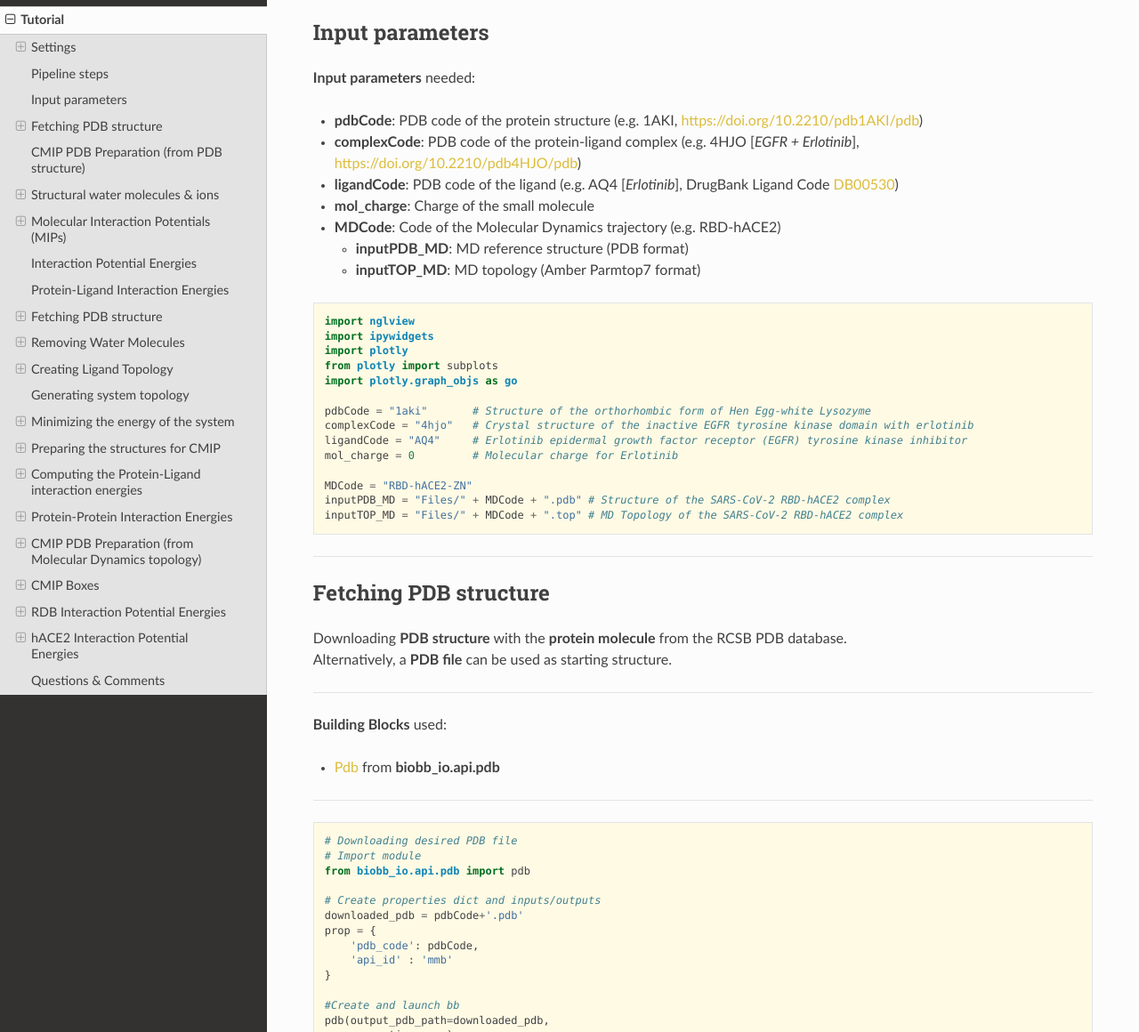
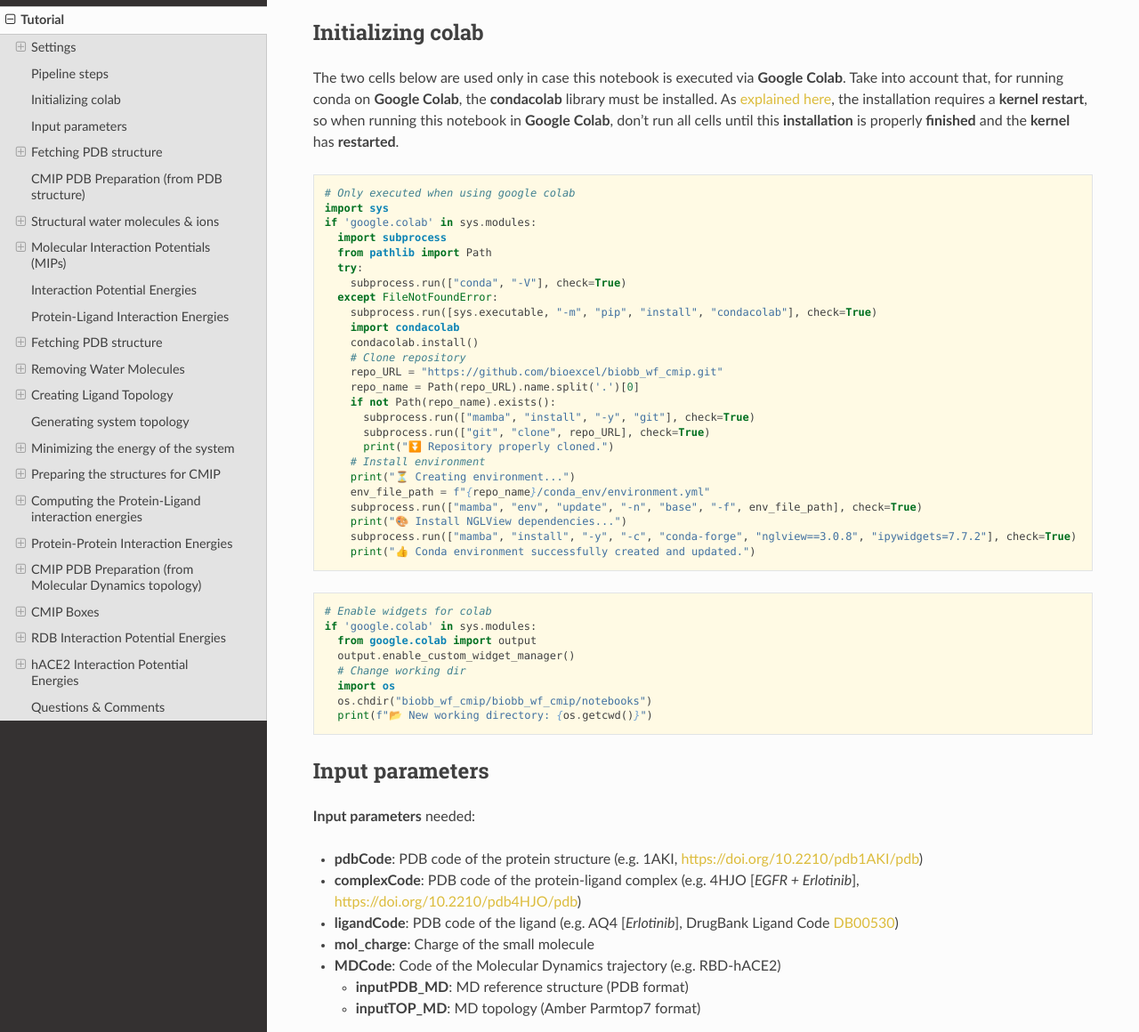
Before and after one commit to bioexcel/biobb_wf_cmip, a Sphinx documentation site: the page built from biobb_wf_cmip/docs/source/tutorial.md, in a window 1280 px wide and 1400 px high, scrolled down 1958 px. Shown: the part 240-1400 px from the top of the window at 89% size. Built offline with Sphinx 7.4.7 and the Read the Docs theme 2.0.0, drawn with Linux system fonts in a browser that asks for light colours; some of the changed text lies outside the part shown.

Commit message:
Bug fixes

````diff
--- a/biobb_wf_cmip/docs/source/tutorial.md
+++ b/biobb_wf_cmip/docs/source/tutorial.md
@@ -68,6 +68,50 @@ jupyter-notebook biobb_wf_cmip/notebooks/biobb_wf_cmip.ipynb
 	title="Bioexcel2 logo" width="400" />
 ***
 
+## Initializing colab
+The two cells below are used only in case this notebook is executed via **Google Colab**. Take into account that, for running conda on **Google Colab**, the **condacolab** library must be installed. As [explained here](https://pypi.org/project/condacolab/), the installation requires a **kernel restart**, so when running this notebook in **Google Colab**, don't run all cells until this **installation** is properly **finished** and the **kernel** has **restarted**.
+
+
+```python
+# Only executed when using google colab
+import sys
+if 'google.colab' in sys.modules:
+  import subprocess
+  from pathlib import Path
+  try:
+    subprocess.run(["conda", "-V"], check=True)
+  except FileNotFoundError:
+    subprocess.run([sys.executable, "-m", "pip", "install", "condacolab"], check=True)
+    import condacolab
+    condacolab.install()
+    # Clone repository
+    repo_URL = "https://github.com/bioexcel/biobb_wf_cmip.git"
+    repo_name = Path(repo_URL).name.split('.')[0]
+    if not Path(repo_name).exists():
+      subprocess.run(["mamba", "install", "-y", "git"], check=True)
+      subprocess.run(["git", "clone", repo_URL], check=True)
+      print("⏬ Repository properly cloned.")
+    # Install environment
+    print("⏳ Creating environment...")
+    env_file_path = f"{repo_name}/conda_env/environment.yml"
+    subprocess.run(["mamba", "env", "update", "-n", "base", "-f", env_file_path], check=True)
+    print("🎨 Install NGLView dependencies...")
+    subprocess.run(["mamba", "install", "-y", "-c", "conda-forge", "nglview==3.0.8", "ipywidgets=7.7.2"], check=True)
+    print("👍 Conda environment successfully created and updated.")
+```
+
+
+```python
+# Enable widgets for colab
+if 'google.colab' in sys.modules:
+  from google.colab import output
+  output.enable_custom_widget_manager()
+  # Change working dir
+  import os
+  os.chdir("biobb_wf_cmip/biobb_wf_cmip/notebooks")
+  print(f"📂 New working directory: {os.getcwd()}")
+```
+
 <a id="input"></a>
 ## Input parameters
 **Input parameters** needed:
@@ -193,6 +237,7 @@ prop = {
 }
 
 cmip_titration(input_pdb_path=cmipPDB,
+          input_vdw_params_path='/usr/local/share/cmip/dat/vdwprm' if 'google.colab' in sys.modules else None,
           output_pdb_path=wat_ions_pdb,
           output_log_path=wat_ions_log,
           properties=prop)
@@ -262,6 +307,7 @@ prop = {
 }
 
 cmip_run( input_pdb_path=cmipPDB,
+          input_vdw_params_path='/usr/local/share/cmip/dat/vdwprm' if 'google.colab' in sys.modules else None,
           output_log_path=mip_pos_log,
           output_cube_path=mip_pos_cube,
           properties=prop)
@@ -300,9 +346,10 @@ prop = {
 }
 
 cmip_run(input_pdb_path=cmipPDB,
-          output_log_path=mip_neg_log,
-          output_cube_path=mip_neg_cube,
-          properties=prop)
+         input_vdw_params_path='/usr/local/share/cmip/dat/vdwprm' if 'google.colab' in sys.modules else None,
+         output_log_path=mip_neg_log,
+         output_cube_path=mip_neg_cube,
+         properties=prop)
 ```
 
 <a id="visMIP2"></a>
@@ -338,6 +385,7 @@ prop = {
 }
 
 cmip_run( input_pdb_path=cmipPDB,
+          input_vdw_params_path='/usr/local/share/cmip/dat/vdwprm' if 'google.colab' in sys.modules else None,
           output_log_path=mip_neutral_log,
           output_cube_path=mip_neutral_cube,
           properties=prop)
@@ -395,7 +443,7 @@ view3
 ipywidgets.HBox([view1, view2, view3])
 ```
 
-<img src='_static/ngl6.png' style='float:left;width:33%;'></img><img src='_static/ngl7.png' style='float:left;width:33%;'></img><img src='_static/ngl8.png' style='float:left;width:33%;'></img>
+<img src='_static/ngl6.png' style="float:left;width:33%;"></img><img src='_static/ngl7.png' style="float:left;width:33%;"></img><img src='_static/ngl8.png' style="float:left;width:33%;"></img>
 
 <a id="interaction"></a>
 ***
@@ -613,7 +661,7 @@ view2
 ipywidgets.HBox([view1, view2])
 ```
 
-<img src='_static/ngl11.png' ></img>
+<img src='_static/ngl11.png'></img>
 
 <a id="systemTop"></a>
 ***
@@ -803,6 +851,7 @@ prop = {
 
 cmip_run(input_pdb_path=cmipPDB_EGFR_Prot_ignored,
          input_probe_pdb_path=cmipPDB_EGFR_Prot,
+         input_vdw_params_path='/usr/local/share/cmip/dat/vdwprm' if 'google.colab' in sys.modules else None,
          output_log_path=EGFR_energies_log,
          output_byat_path=EGFR_byat_out,
          properties=prop)
@@ -818,20 +867,23 @@ Plotting the **Protein-Ligand interaction energies** with the **protein atom id*
 
 
 ```python
-import plotly
 import plotly.graph_objs as go
 from biobb_cmip.utils.representation import get_energies_byat
 
 atom_list, energy_dict = get_energies_byat(EGFR_byat_out, cutoff=50)
 
-plotly.offline.init_notebook_mode(connected=True)
-
-fig = {"data": [go.Scatter(x=atom_list, y=energy_dict['ES&VDW'])],
-       "layout": go.Layout(title="CMIP Interaction Potential",
-                           xaxis=dict(title = "Atom Number"),
-                           yaxis=dict(title = "Potential Energy Kcal/mol"))}
-
-plotly.offline.iplot(fig)
+# Create a scatter plot
+fig = go.Figure(data=go.Scatter(x=atom_list, y=energy_dict['ES&VDW'], mode='lines'))
+
+# Update layout
+fig.update_layout(title="CMIP Interaction Potential",
+                  xaxis_title="Atom Number",
+                  yaxis_title="Potential Energy Kcal/mol",
+                  height=600)
+
+# Show the figure (renderer changes for colab and jupyter)
+rend = 'colab' if 'google.colab' in sys.modules else ''
+fig.show(renderer=rend)
 ```
 
 <img src='_static/plot1.png'></img>
@@ -846,22 +898,24 @@ Plotting the **Protein-Ligand interaction energies** with the **protein residue
 
 
 ```python
-import plotly
 import plotly.graph_objs as go
 import re
 from biobb_cmip.utils.representation import get_energies_byres
 
-
 res_list, energy_dict = get_energies_byres(EGFR_byat_out, cutoff=55)
 
-plotly.offline.init_notebook_mode(connected=True)
-
-fig = {"data": [go.Scatter(x=res_list, y=energy_dict['ES&VDW'])],
-       "layout": go.Layout(title="CMIP Interaction Potential",
-                           xaxis=dict(title = "Residue ID"),
-                           yaxis=dict(title = "Potential Energy Kcal/mol"))}
-
-plotly.offline.iplot(fig)
+# Create a scatter plot
+fig = go.Figure(data=go.Scatter(x=res_list, y=energy_dict['ES&VDW'], mode='lines'))
+
+# Update layout
+fig.update_layout(title="CMIP Interaction Potential",
+                  xaxis_title="Residue ID",
+                  yaxis_title="Potential Energy Kcal/mol",
+                  height=600)
+
+# Show the figure (renderer changes for colab and jupyter)
+rend = 'colab' if 'google.colab' in sys.modules else ''
+fig.show(renderer=rend)
 
 energy_cutoff = -1.5
 identified_residues = [res_list[energy_dict['ES&VDW'].index(item)]
@@ -992,7 +1046,7 @@ view2
 ipywidgets.HBox([view1, view2])
 ```
 
-<img src='_static/ngl15.png' ></img>
+<img src='_static/ngl15.png'></img>
 
 <a id="cmip_boxes"></a>
 ***
@@ -1028,6 +1082,7 @@ prop = {
 }
 
 cmip_run(input_pdb_path=cmipPDB_MD_RBD,
+         input_vdw_params_path='/usr/local/share/cmip/dat/vdwprm' if 'google.colab' in sys.modules else None,
          output_log_path=cmip_RBD_box_log,
          output_json_box_path=cmip_RBD_box_json,
          properties=prop)
@@ -1076,6 +1131,7 @@ prop = {
 }
 
 cmip_run(input_pdb_path=cmipPDB_MD_hACE2,
+         input_vdw_params_path='/usr/local/share/cmip/dat/vdwprm' if 'google.colab' in sys.modules else None,
          output_log_path=cmip_hACE2_box_log,
          output_json_box_path=cmip_hACE2_box_json,
          properties=prop)
@@ -1123,6 +1179,7 @@ prop = {
 }
 
 cmip_run(input_pdb_path=cmipPDB_MD,
+         input_vdw_params_path='/usr/local/share/cmip/dat/vdwprm' if 'google.colab' in sys.modules else None,
          output_log_path=cmip_COMPLEX_box_log,
          output_json_box_path=cmip_COMPLEX_box_json,
          properties=prop)
@@ -1207,6 +1264,7 @@ cmip_run(input_pdb_path=cmipPDB_MD_RBD_ignored,
          input_probe_pdb_path=cmipPDB_MD_RBD,
          input_json_box_path=cmip_RBD_box_json,
          input_json_external_box_path=cmip_COMPLEX_box_json,
+         input_vdw_params_path='/usr/local/share/cmip/dat/vdwprm' if 'google.colab' in sys.modules else None,
          output_json_box_path=output_RBD_box_json,
          output_json_external_box_path=output_COMPLEX_box_json,
          output_log_path=RBD_energies_log,
@@ -1246,20 +1304,23 @@ Visualizing the **interaction potential energies** computed by **CMIP**. The plo
 
 
 ```python
-import plotly
 import plotly.graph_objs as go
 from biobb_cmip.utils.representation import get_energies_byat
 
 atom_list, energy_dict = get_energies_byat(RBD_byat_out, cutoff=55)
 
-plotly.offline.init_notebook_mode(connected=True)
-
-fig = {"data": [go.Scatter(x=atom_list, y=energy_dict['ES&VDW'])],
-       "layout": go.Layout(title="CMIP Interaction Potential",
-                           xaxis=dict(title = "Atom Number"),
-                           yaxis=dict(title = "Potential Energy Kcal/mol"))}
-
-plotly.offline.iplot(fig)
+# Create a scatter plot
+fig = go.Figure(data=go.Scatter(x=atom_list, y=energy_dict['ES&VDW'], mode='lines'))
+
+# Update layout
+fig.update_layout(title="CMIP Interaction Potential",
+                  xaxis_title="Atom Number",
+                  yaxis_title="Potential Energy Kcal/mol",
+                  height=600)
+
+# Show the figure (renderer changes for colab and jupyter)
+rend = 'colab' if 'google.colab' in sys.modules else ''
+fig.show(renderer=rend)
 ```
 
 <img src='_static/plot3.png'></img>
@@ -1272,21 +1333,23 @@ NOTE: This plot reproduces the analysis (for one single snapshot) presented here
 
 
 ```python
-import plotly
 import plotly.graph_objs as go
 from biobb_cmip.utils.representation import get_energies_byres
 
-
 res_list, energy_dict = get_energies_byres(RBD_byat_out, cutoff=55)
 
-plotly.offline.init_notebook_mode(connected=True)
-
-fig = {"data": [go.Scatter(x=res_list, y=energy_dict['ES&VDW'])],
-       "layout": go.Layout(title="CMIP Interaction Potential",
-                           xaxis=dict(title = "Residue ID"),
-                           yaxis=dict(title = "Potential Energy Kcal/mol"))}
-
-plotly.offline.iplot(fig)
+# Create a scatter plot
+fig = go.Figure(data=go.Scatter(x=res_list, y=energy_dict['ES&VDW'], mode='lines'))
+
+# Update layout
+fig.update_layout(title="CMIP Interaction Potential",
+                  xaxis_title="Residue ID",
+                  yaxis_title="Potential Energy Kcal/mol",
+                  height=600)
+
+# Show the figure (renderer changes for colab and jupyter)
+rend = 'colab' if 'google.colab' in sys.modules else ''
+fig.show(renderer=rend)
 
 energy_cutoff = -2
 identified_residues = [res_list[energy_dict['ES&VDW'].index(item)]
@@ -1378,6 +1441,7 @@ cmip_run(input_pdb_path=cmipPDB_MD_hACE2_ignored,
          input_probe_pdb_path=cmipPDB_MD_hACE2,
          input_json_box_path=cmip_hACE2_box_json,
          input_json_box_external_path=cmip_COMPLEX_box_json,
+         input_vdw_params_path='/usr/local/share/cmip/dat/vdwprm' if 'google.colab' in sys.modules else None,
          output_json_box_path=output_hACE2_box_json,
          output_json_external_box_path=output_COMPLEX_2_box_json,
          output_log_path=hACE2_energies_log,
@@ -1416,20 +1480,23 @@ Visualizing the **interaction potential energies** computed by **CMIP**. The plo
 
 
 ```python
-import plotly
 import plotly.graph_objs as go
 from biobb_cmip.utils.representation import get_energies_byat
 
 atom_list, energy_dict = get_energies_byat(hACE2_byat_out, cutoff=55)
 
-plotly.offline.init_notebook_mode(connected=True)
-
-fig = {"data": [go.Scatter(x=atom_list, y=energy_dict['ES&VDW'])],
-       "layout": go.Layout(title="CMIP Interaction Potential",
-                           xaxis=dict(title = "Atom Number"),
-                           yaxis=dict(title = "Potential Energy Kcal/mol"))}
-
-plotly.offline.iplot(fig)
+# Create a scatter plot
+fig = go.Figure(data=go.Scatter(x=atom_list, y=energy_dict['ES&VDW'], mode='lines'))
+
+# Update layout
+fig.update_layout(title="CMIP Interaction Potential",
+                  xaxis_title="Atom Number",
+                  yaxis_title="Potential Energy Kcal/mol",
+                  height=600)
+
+# Show the figure (renderer changes for colab and jupyter)
+rend = 'colab' if 'google.colab' in sys.modules else ''
+fig.show(renderer=rend)
 ```
 
 <img src='_static/plot5.png'></img>
@@ -1442,21 +1509,23 @@ NOTE: This plot reproduces the analysis (for one single snapshot) presented here
 
 
 ```python
-import plotly
 import plotly.graph_objs as go
 from biobb_cmip.utils.representation import get_energies_byres
 
-
 res_list, energy_dict = get_energies_byres(hACE2_byat_out, cutoff=55)
 
-plotly.offline.init_notebook_mode(connected=True)
-
-fig = {"data": [go.Scatter(x=res_list, y=energy_dict['ES&VDW'])],
-       "layout": go.Layout(title="CMIP Interaction Potential",
-                           xaxis=dict(title = "Residue ID"),
-                           yaxis=dict(title = "Potential Energy Kcal/mol"))}
-
-plotly.offline.iplot(fig)
+# Create a scatter plot
+fig = go.Figure(data=go.Scatter(x=res_list, y=energy_dict['ES&VDW'], mode='lines'))
+
+# Update layout
+fig.update_layout(title="CMIP Interaction Potential",
+                  xaxis_title="Residue ID",
+                  yaxis_title="Potential Energy Kcal/mol",
+                  height=600)
+
+# Show the figure (renderer changes for colab and jupyter)
+rend = 'colab' if 'google.colab' in sys.modules else ''
+fig.show(renderer=rend)
 
 energy_cutoff = -1.5
 identified_residues2 = [res_list[energy_dict['ES&VDW'].index(item)]
````
Also changed, not shown: other parts of biobb_wf_cmip/docs/source/tutorial.md (+1 -1 lines), 1 other file.
